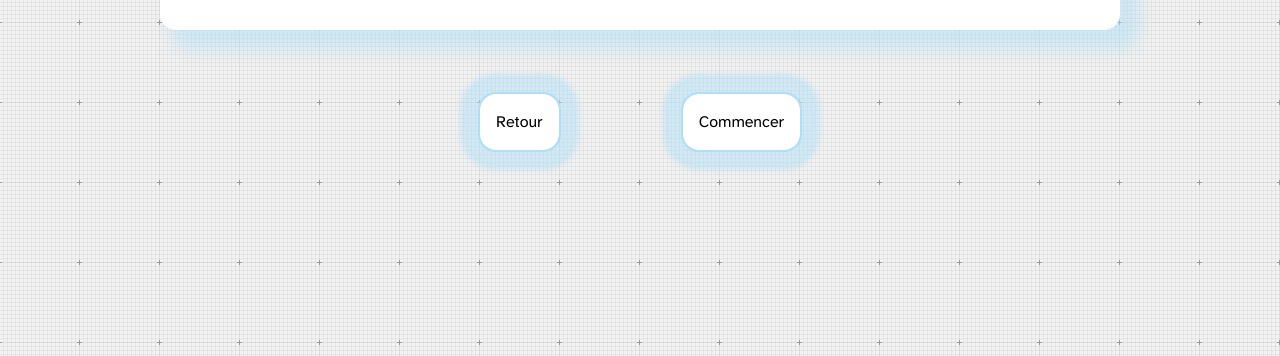
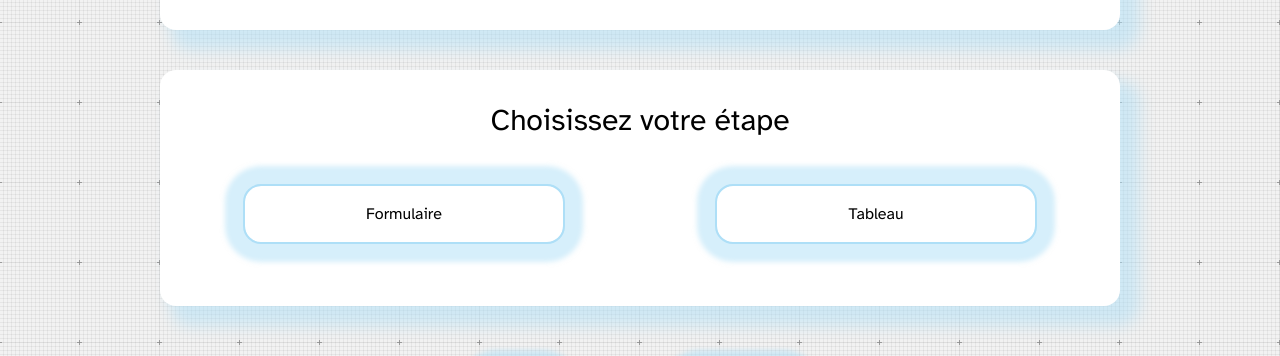
Before and after one commit to Sylvain-Lepoutre/react-bada11y, a React (Vite) app: page /persona1 in a window 1280 px wide. Shown: the part 378-734 px from the top of the page. Built offline with nearby package versions, Linux system fonts and the light colour scheme.

Commit message:
feat(StepSection.tsx&StepCard.tsx): create components

```diff
--- /dev/null
+++ b/src/components/pages/personaHome/StepCard.tsx
@@ -0,0 +1,20 @@
+import { Link } from "react-router-dom";
+
+import type { Step } from "../../../data/personas";
+
+type Props = Step;
+
+export const StepCard = ({ name, pages }: Props) => {
+  console.log(pages);
+
+  return (
+    <li className="mx-auto  w-9/12 max-w-xs list-none  rounded-2xl p-4 shadow-CustomCard outline outline-2 outline-BluePastel  hover:shadow-CustomCardHover hover:-outline-offset-8">
+      <Link
+        className="flex h-full flex-col justify-between rounded-2xl hover:cursor-pointer focus:scale-105 focus:font-bold focus:outline-none"
+        to={pages[0].url}
+      >
+        {name}
+      </Link>
+    </li>
+  );
+};
--- /dev/null
+++ b/src/components/pages/personaHome/StepSection.tsx
@@ -0,0 +1,22 @@
+import { Heading2 } from "../../UI/headings/Heading2";
+import { Section } from "../../UI/sections/Section";
+
+import type { Step } from "../../../data/personas";
+import { StepCard } from "./StepCard";
+
+type Props = { steps: Step[] };
+
+export const StepSection = ({ steps }: Props) => {
+  console.log(steps);
+
+  return (
+    <Section>
+      <Heading2>Choisissez votre étape</Heading2>
+      <ul className="my-8 grid gap-12 text-center md:grid-cols-2 lg:my-12">
+        {steps.map((step) => (
+          <StepCard name={step.name} key={step.id} pages={step.pages} />
+        ))}
+      </ul>
+    </Section>
+  );
+};
--- a/src/data/personas.ts
+++ b/src/data/personas.ts
@@ -1,3 +1,15 @@
+type Page = {
+  id: number;
+  name: string;
+  url: string;
+};
+
+export type Step = {
+  id: number;
+  name: string;
+  pages: Page[];
+};
+// TODO supprimer le ? quand les données seront complétées
 type Persona = {
   id: number;
   name: string;
@@ -5,6 +17,7 @@ type Persona = {
   imgSrc: string;
   linkURL: string;
   intro: string;
+  steps?: Step[];
   step1Title: string;
   step2Title: string;
   step3Title: string;
@@ -21,6 +34,24 @@ export const personas: Persona[] = [
     linkURL: "/persona1",
     intro:
       "Djebrine est un entrepreneur dynamique de 33 ans. Il est non-voyant. Chaque matin, il s’installe devant son ordinateur, équipé d’un lecteur d’écran et d’un afficheur braille. Le lecteur d’écran est un logiciel doté d’un synthétiseur vocal qui récupere l’information textuelle et la retranscrit vocalement et en braille pour Djebrine. Il traite autant le texte saisi au clavier que le contenu de l'écran (menus, boîtes de dialogue, texte des documents, pages Internet…). Ces outils technologiques lui servent de pont entre son monde sans vision et le monde numérique.",
+    steps: [
+      {
+        id: 1,
+        name: "Formulaire",
+        pages: [
+          { id: 1, name: "Formulaire non accessible", url: "form/1" },
+          { id: 2, name: "Formulaire accessible", url: "form/2" },
+        ],
+      },
+      {
+        id: 2,
+        name: "Tableau",
+        pages: [
+          { id: 1, name: "Tableau non accessible", url: "table/1" },
+          { id: 2, name: "Tableau accessible", url: "table/2" },
+        ],
+      },
+    ],
     step1Title: "Etape 1 : Formulaire d'inscription non sémantique",
     step2Title: "Etape 2 : Formulaire d'inscription accessible",
     step3Title: "Work In Progress",
--- a/src/router.tsx
+++ b/src/router.tsx
@@ -27,11 +27,12 @@ export const router = createBrowserRouter([
         personaId={personas[0].id}
         personaIntro={personas[0].intro}
         personaName={personas[0].name}
+        personaSteps={personas[0].steps}
       />
     ),
   },
   {
-    path: "/persona1/step1",
+    path: "/persona1/form/1",
     element: (
       <PersonaStep1
         personaId={personas[0].id}
@@ -41,7 +42,7 @@ export const router = createBrowserRouter([
     ),
   },
   {
-    path: "/persona1/step2",
+    path: "/persona1/form/2",
     element: (
       <PersonaStep2
         personaId={personas[0].id}
--- a/src/routes/personaHome.tsx
+++ b/src/routes/personaHome.tsx
@@ -1,17 +1,29 @@
 import { DivLink } from "../components/pages/personaHome/DivLink";
 import { IntroSection } from "../components/pages/personaHome/IntroSection";
+import { StepSection } from "../components/pages/personaHome/StepSection";
 import { Header } from "../components/UI/headers/Header";
 import { Main } from "../components/UI/main/Main";
 import { useDocumentTitle } from "../hooks/useDocumentTitle";
 
-type Props = { personaName: string; personaIntro: string; personaId: number };
+import type { Step } from "../data/personas";
+
+type Props = {
+  personaName: string;
+  personaIntro: string;
+  personaId: number;
+  personaSteps: Step[];
+};
 
 export const PersonaHome = ({
   personaName,
   personaIntro,
   personaId,
+  personaSteps,
 }: Props) => {
   useDocumentTitle(`Accueil parcours ${personaName} - Inotest`);
+  console.log("personaName :", personaName);
+  console.log("personaSteps :", personaSteps);
+
   return (
     <>
       <Header heading={personaName} />
@@ -19,6 +31,7 @@ export const PersonaHome = ({
       <Main>
         <IntroSection introContent={personaIntro} />
 
+        <StepSection steps={personaSteps} />
         <DivLink
           labelLink1="Retour"
           labelLink2="Commencer"
```
